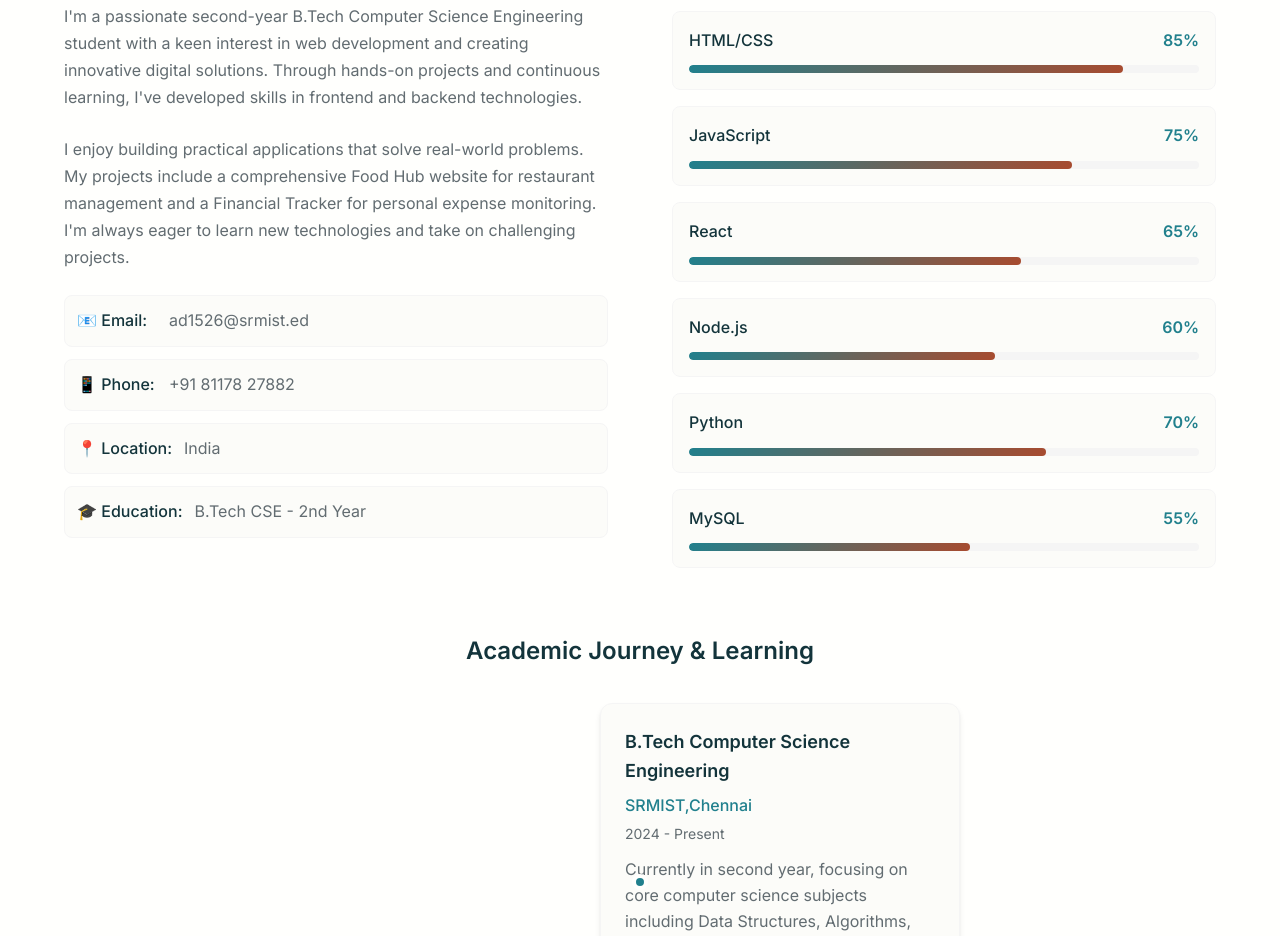
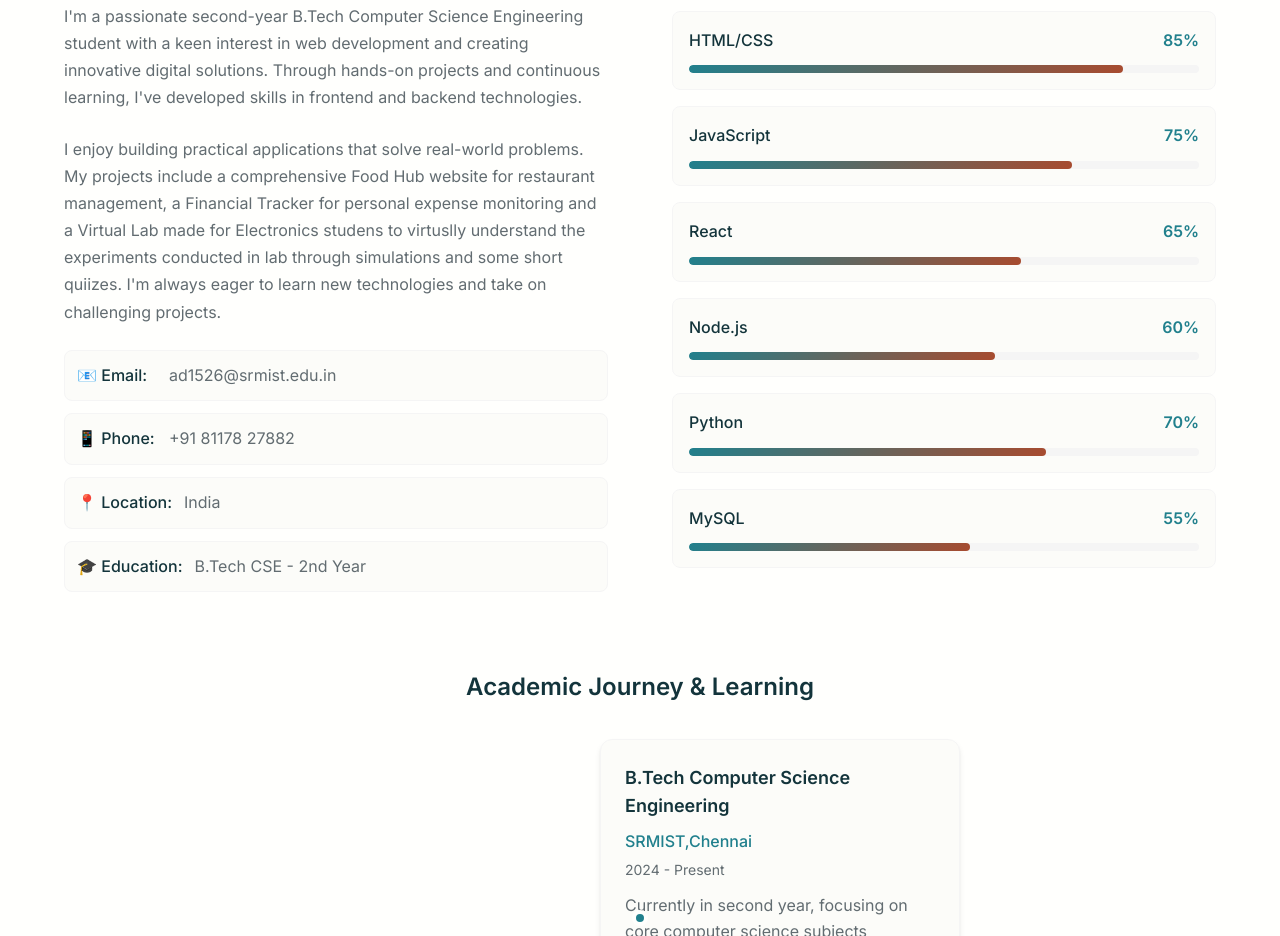
Before and after one commit to anwesh-23/My_Portfolio, a plain HTML site: page index.html in a window 1280 px wide. Shown: the part 1114-2050 px from the top of the page. Drawn offline with Linux system fonts and the light colour scheme; no server answers.

Commit message:
Update index.html

```diff
--- a/index.html
+++ b/index.html
@@ -49,7 +49,6 @@
         <div class="hero__container">
             <div class="hero__content">
                 <div class="hero__image">
-                    <!-- EDIT: Replace with your profile photo URL -->
                     <img src="20251007_123202.png" alt="Anwesh Dash" class="hero__avatar">
                 </div>
                 <div class="hero__text">
@@ -61,7 +60,6 @@
                     <p class="hero__description">Second year B.Tech CSE student passionate about creating innovative web solutions</p>
 
                     <div class="hero__social">
-                        <!-- EDIT: Update all social media links with your profiles -->
                         <a href="https://github.com/anwesh-23" class="social-link" aria-label="GitHub">
                             <svg width="24" height="24" viewBox="0 0 24 24" fill="currentColor">
                                 <path d="M12 2C6.477 2 2 6.477 2 12c0 4.42 2.865 8.17 6.839 9.49.5.092.682-.217.682-.482 0-.237-.008-.866-.013-1.7-2.782.604-3.369-1.34-3.369-1.34-.454-1.156-1.11-1.464-1.11-1.464-.908-.62.069-.608.069-.608 1.003.07 1.531 1.03 1.531 1.03.892 1.529 2.341 1.087 2.91.832.092-.647.35-1.088.636-1.338-2.22-.253-4.555-1.11-4.555-4.943 0-1.091.39-1.984 1.029-2.683-.103-.253-.446-1.27.098-2.647 0 0 .84-.269 2.75 1.025A9.564 9.564 0 0112 6.844c.85.004 1.705.115 2.504.337 1.909-1.294 2.747-1.025 2.747-1.025.546 1.377.203 2.394.1 2.647.64.699 1.028 1.592 1.028 2.683 0 3.842-2.339 4.687-4.566 4.935.359.309.678.919.678 1.852 0 1.336-.012 2.415-.012 2.743 0 .267.18.578.688.48C19.138 20.167 22 16.418 22 12c0-5.523-4.477-10-10-10z"/>
@@ -113,7 +111,7 @@
                     </p>
                     <p class="about__description">
                         I enjoy building practical applications that solve real-world problems. My projects include a comprehensive
-                        Food Hub website for restaurant management and a Financial Tracker for personal expense monitoring.
+                        Food Hub website for restaurant management, a Financial Tracker for personal expense monitoring and a Virtual Lab made for Electronics studens to virtuslly understand the experiments conducted in lab through simulations and some short quiizes.
                         I'm always eager to learn new technologies and take on challenging projects.
                     </p>
 
@@ -121,7 +119,7 @@
                         <!-- EDIT: Update all personal information -->
                         <div class="info-item">
                             <span class="info-label">📧 Email:</span>
-                            <span class="info-value">ad1526@srmist.ed</span>
+                            <span class="info-value">ad1526@srmist.edu.in</span>
                         </div>
                         <div class="info-item">
                             <span class="info-label">📱 Phone:</span>
@@ -223,7 +221,6 @@
                         <div class="timeline-marker"></div>
                         <div class="timeline-content">
                             <div class="timeline-header">
-                                <!-- EDIT: Update with your actual school details -->
                                 <h4 class="timeline-title">Higher Secondary Education</h4>
                                 <span class="timeline-company">Mothers Public School,Bhubaneswar</span>
                                 <span class="timeline-duration">2022 - 2024</span>
@@ -240,7 +237,7 @@
         </div>
     </section>
 
-    <!-- Projects Section -->
+
     <section class="projects" id="projects">
         <div class="projects__container">
             <div class="section-header">
```
